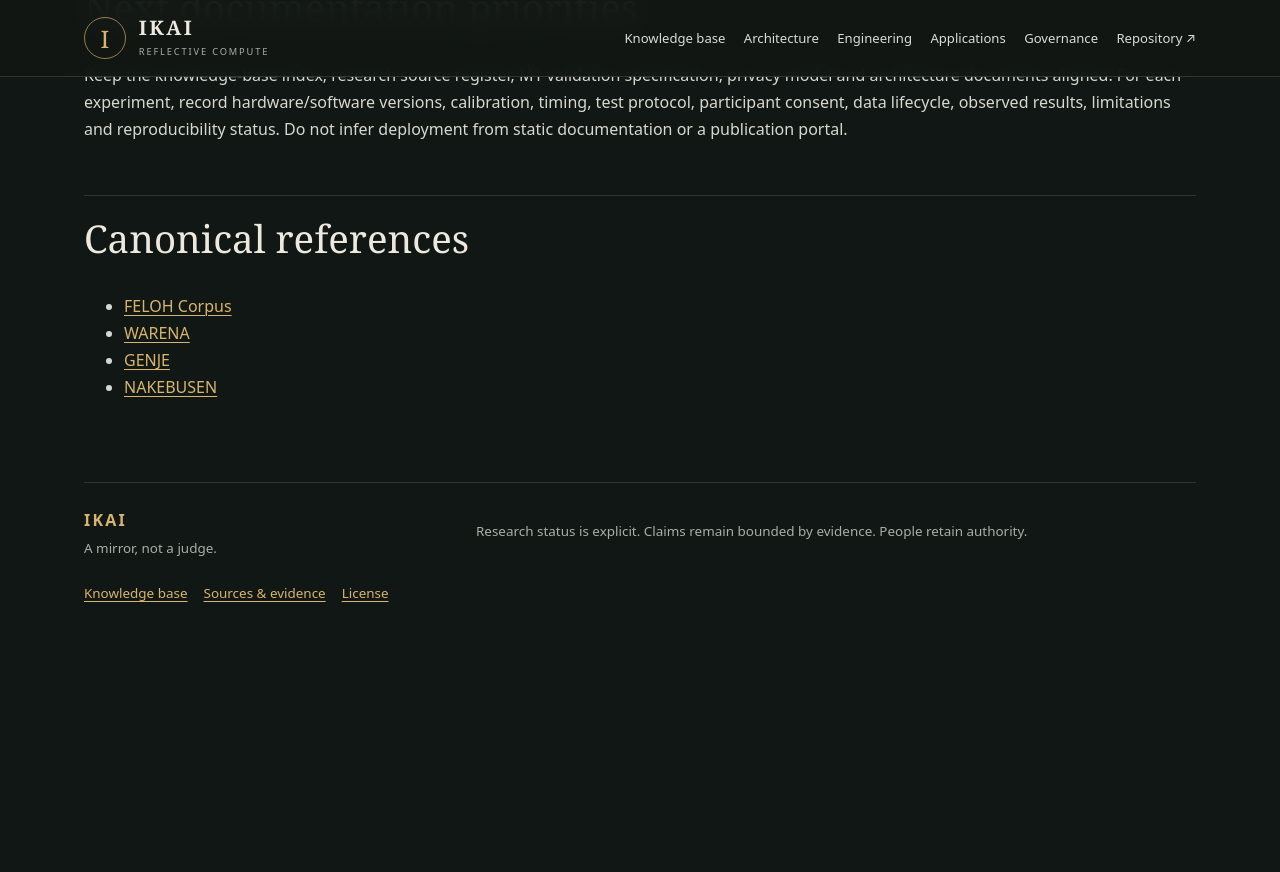
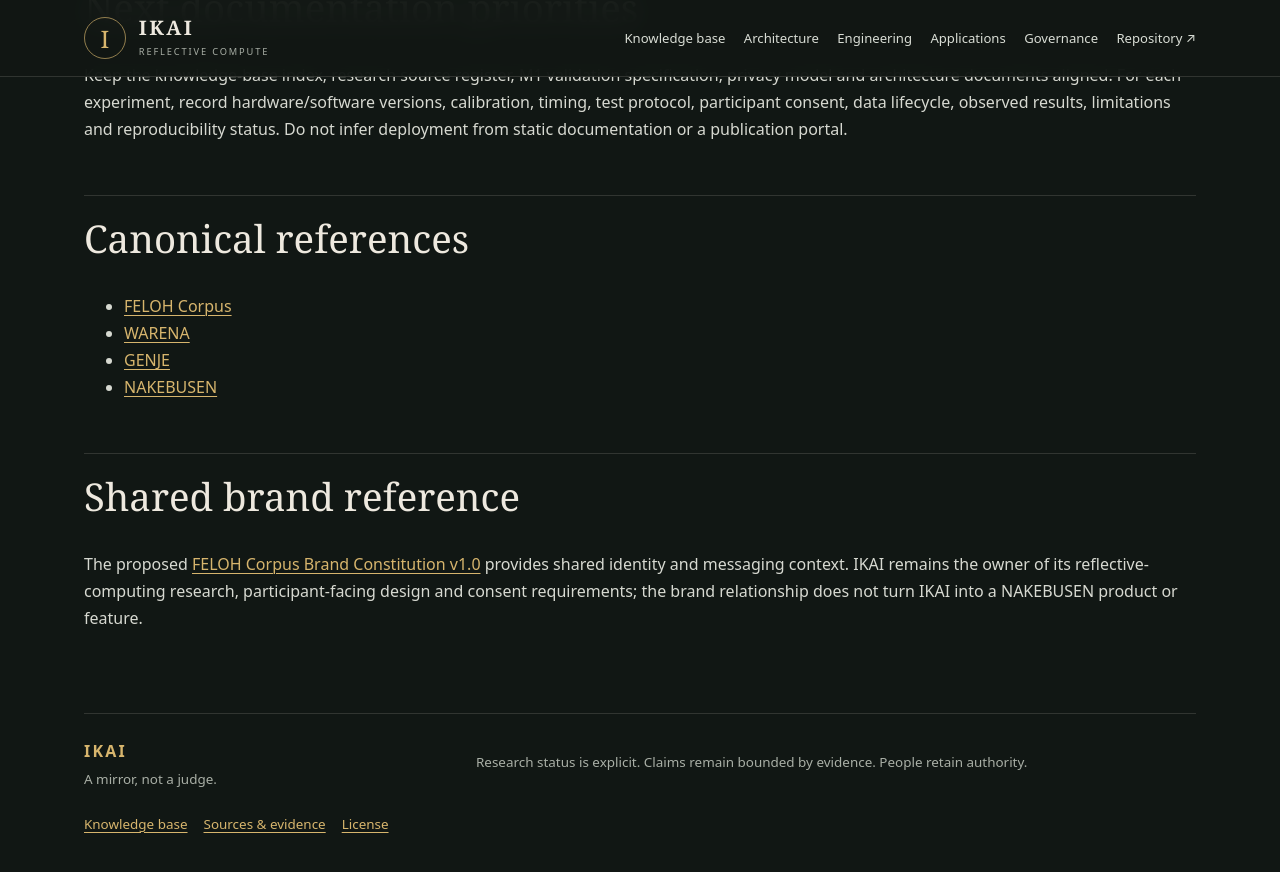
Before and after one commit to donfelohke/Ikai, a Jekyll site: the page built from docs/ECOSYSTEM-ALIGNMENT-2026-11-24.md, in a window 1280 px wide and 900 px high, scrolled down 1830 px. Shown: the top 872 px of the window. Built offline with Jekyll 4.4.1, drawn with Linux system fonts in a browser that asks for light colours; our own code applies the rules of GitHub Pages for plain Markdown files; before the commit the page ends 2499 px from its top, so only the background shows below that.

Commit message:
docs: reference shared brand constitution

```diff
--- a/docs/ECOSYSTEM-ALIGNMENT-2026-11-24.md
+++ b/docs/ECOSYSTEM-ALIGNMENT-2026-11-24.md
@@ -44,3 +44,7 @@ Keep the knowledge-base index, research source register, M1 validation specifica
 - [WARENA](https://github.com/donfelohke/WARENA)
 - [GENJE](https://github.com/donfelohke/Genje)
 - [NAKEBUSEN](https://github.com/donfelohke/NAKEBUSEN)
+
+## Shared brand reference
+
+The proposed [FELOH Corpus Brand Constitution v1.0](https://github.com/donfelohke/feloh-corpus/blob/main/docs/NAKEBUSEN-WARENA-BRAND-CONSTITUTION-v1.0-2026-11-24.md) provides shared identity and messaging context. IKAI remains the owner of its reflective-computing research, participant-facing design and consent requirements; the brand relationship does not turn IKAI into a NAKEBUSEN product or feature.
```
